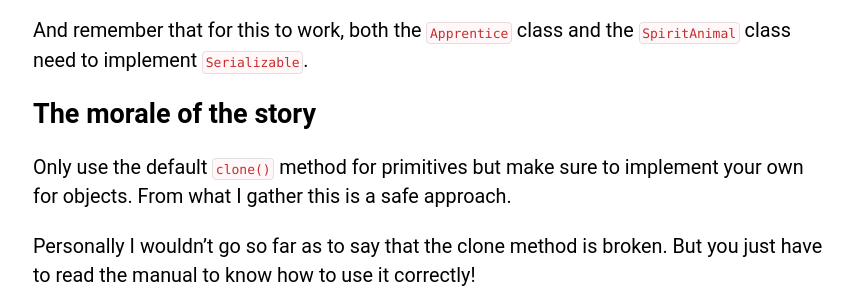
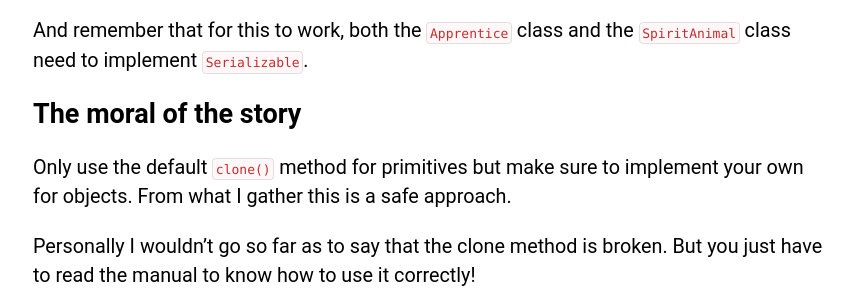
Before and after one commit to RabeaGleissner/RabeaGleissner.github.io, a Jekyll site: the page built from apprenticeship/_posts/2016-03-02-post-64.md, in a window 1280 px wide and 900 px high, scrolled down 5633 px. Shown: the part 440-732 px from the top of the window, without its empty margins (207-1072 px from the left). Built offline with Jekyll 4.4.1, drawn with Linux system fonts in a browser that asks for light colours; comment, search, counter and statistics services are not loaded.

Commit message:
corrected typo

```diff
--- a/apprenticeship/_posts/2016-03-02-post-64.md
+++ b/apprenticeship/_posts/2016-03-02-post-64.md
@@ -250,7 +250,7 @@ public Object clone() {
 
 And remember that for this to work, both the `Apprentice` class and the `SpiritAnimal` class need to implement `Serializable`.
 
-## The morale of the story
+## The moral of the story
 
 Only use the default `clone()` method for primitives but make sure to implement your own for objects. From what I gather this is a safe approach.
 
```
